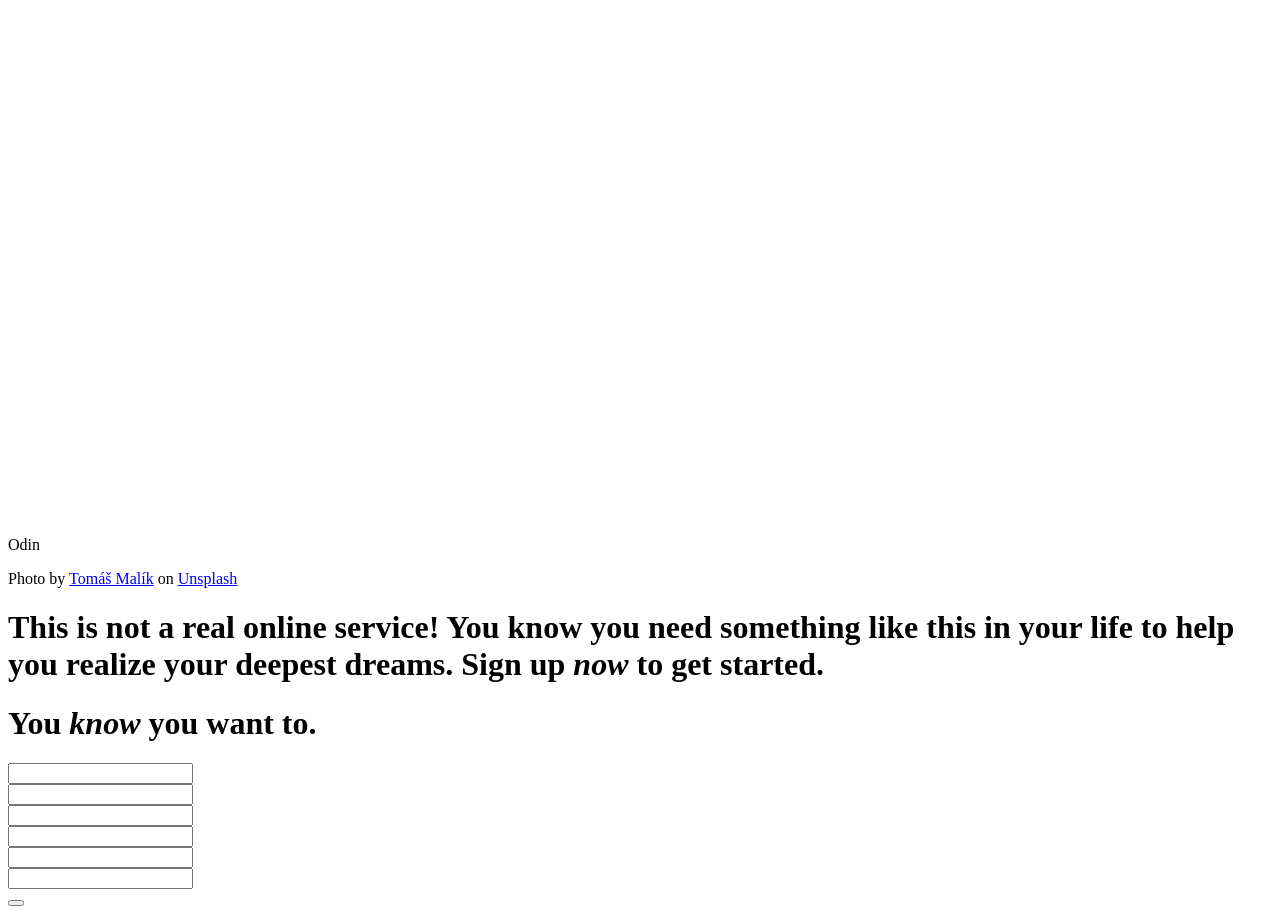
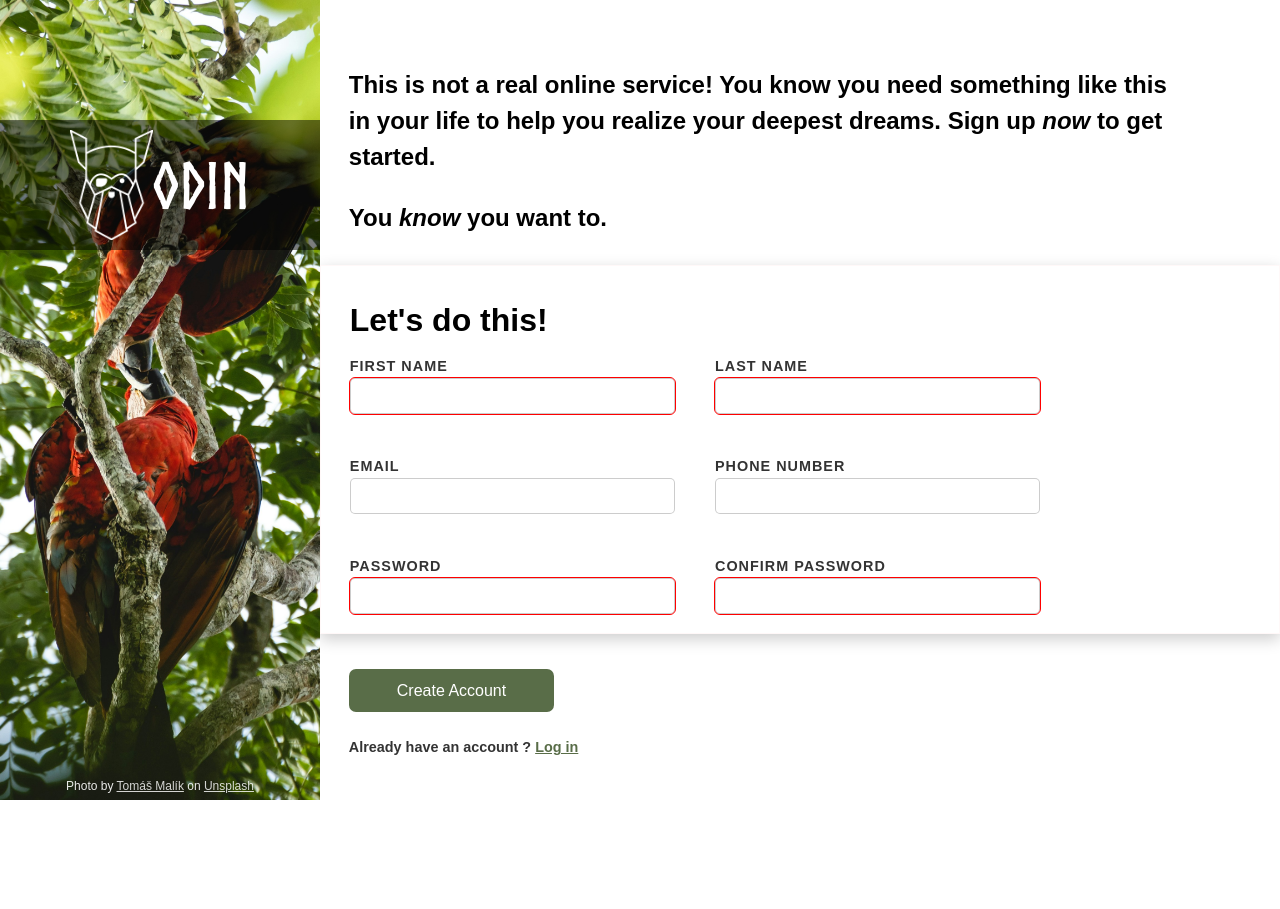
Before and after one commit to Vlad-Os1/Sign-up-Form, a plain HTML site: page index.html in a window 1280 px wide. Shown: the top 909 px of the page. After the commit the page ends 800 px from the top, so only its background shows below. Drawn offline with Linux system fonts and the light colour scheme.

Commit message:
add styling
this is the first one version made without using media and grid

```diff
--- a/index.html
+++ b/index.html
@@ -12,45 +12,52 @@
         <img class="logo" src="img/odin-lined.png" alt="Odin Logo">
         <p class="logo-paragraph">Odin</p>
       </div>
-      <div class="bacground-footer">
+      <div class="background-footer">
         <p>Photo by <a href="https://unsplash.com/@malcoo">Tomáš Malík</a> on <a href="https://unsplash.com/">Unsplash</a></p>
       </div>
     </div>
     <div class="content-container">
+      <div class="content-heading">
         <h1>
           This is not a real online service! You know you need something
           like this in your life to help you realize your deepest dreams.
           Sign up <em>now</em> to get started.
         </h1>
         <h1>You <em>know</em> you want to.</h1>
+      </div>
+
       <form action="" method="post" class="form">
+        <div class="form-container">
+          <h1>Let's do this!</h1>
           <div class="form-fname">
-          <label for="fname"></label>
+            <label for="fname">first name</label>
             <input type="text" id="fname" required>
           </div>
-        <div class="form-surname">
-          <label for="surname"></label>
+          <div class="form-field">
+            <label for="surname">last name</label>
             <input type="text" id="surname" required>
           </div>
-        <div class="form-email">
-          <label for="email"></label>
-          <input type="email" id="email" required>
+          <div class="form-field">
+            <label for="email">email</label>
+            <input type="email" id="email">
           </div>
-        <div class="form-number">
-          <label for="number"></label>
-          <input type="tel" id="number" required>
+          <div class="form-field">
+            <label for="number">phone number</label>
+            <input type="tel" id="number">
           </div>
-        <div class="form-pwd">
-          <label for="pwd"></label>
+          <div class="form-field">
+            <label for="pwd">password</label>
             <input type="password" id="pwd" required>
           </div>
-        <div class="form-pwd confirm">
-          <label for="pwd-confirm"></label>
+          <div class="form-field confirm-pwd">
+            <label for="pwd-confirm">confirm password</label>
             <input type="password" id="pwd-confirm" required>
           </div>
-        <button type="submit"></button>
+        </div>
+        <button type="submit">Create Account</button>
       </form>
-      <p>Already have an account ? <a href="#">Log in</a></p>
+      <p class="content-login">Already have an account ? <a href="#">Log in</a></p>
     </div>
+    <script src="script.js"></script>
   </body>
 </html>
--- a/styles.css
+++ b/styles.css
@@ -1,3 +1,4 @@
+/* Fonts */
 @font-face {
   font-family: "Norse Bold";
   src:
@@ -6,3 +7,179 @@
   font-weight: normal;
   font-size: normal;
 }
+
+/* CSS reset */
+*, *::before, *::after {
+  box-sizing: border-box;
+}
+* {
+  margin: 0;
+}
+body {
+  line-height: 1.5;
+  -webkit-font-smoothing: antialiased;
+}
+img, picture, video, canvas, svg {
+  display: block;
+  max-width: 100%;
+}
+input, button, textarea, select {
+  font: inherit;
+}
+p, h1, h2, h3, h4, h5, h6 {
+  overflow-wrap: break-word;
+}
+#root, #__next {
+  isolation: isolate;
+}
+
+
+/* Main Styling */
+*{
+  font-family: sans-serif;
+}
+
+:root{
+  isolation: isolate;
+}
+
+
+body{
+  display: flex;
+}
+
+label{
+  text-transform: uppercase;
+  user-select: none;
+  font-weight: 600;
+  font-size: .9rem;
+  letter-spacing: 1px;
+  color: rgba(0, 0, 0, 0.8);
+}
+
+input {
+  border-radius: 5px;
+  padding: 5px;
+  border: 1px solid rgba(0, 0, 0, 0.2);
+}
+
+input:focus, input:invalid:focus {
+  outline: 1px solid blue;
+}
+
+input:invalid {
+  outline: 1px solid red;
+}
+
+.background-container {
+  position: relative;
+  height: 100vh;
+  width: 25vw;
+  background-image: url(img/tomas-malik-iVlTafKhE3w-unsplash.jpg);
+  background-size: cover;
+  background-position: center;
+}
+
+.icon-content{
+  display: flex;
+  position: relative;
+  height: max(15%, 130px);
+  padding: 10px 0;
+  background-color: rgba(0, 0, 0, 0.5);
+  align-items: center;
+  justify-content: center;
+  top: 15%;
+  overflow: hidden;
+}
+
+.logo{
+  height: 100%;
+  width: auto;
+}
+
+.logo-paragraph{
+  font-family: "Norse Bold", sans-serif;
+  font-size: 4rem;
+  color: #fff;
+}
+
+.background-footer {
+  position: absolute;
+  bottom: 0;
+  width: 100%;
+  text-align: center;
+  padding-bottom: 5px;
+
+}
+
+.background-footer p, .background-footer a {
+  font-size: 0.75rem;
+  color: #fff;
+  opacity: 0.9;
+}
+
+.content-container {
+  width: 75vw;
+}
+
+.content-heading{
+  margin: 7% 10% 3% 3%;
+
+}
+
+.content-heading h1{
+  font-size: 1.5rem;
+}
+
+.content-heading h1 + h1{
+  margin-top: 3%;
+}
+
+.form{
+  margin-bottom: 25px;
+}
+
+.form-container{
+  border: 1px solid #fff8f8;
+  box-shadow: 0px 5px 15px rgba(0, 0, 0, 0.2);
+  display: flex;
+  flex-flow: row wrap;
+  gap: 40px;
+  padding-left: 3%;
+  padding-bottom: 2%;
+  margin-bottom: 35px;
+}
+.form-container h1{
+  position: relative;
+  top: 30px;
+  width: 100%;
+}
+
+.form-container div{
+  width: max(35%, 150px);
+}
+
+.form-container div input{
+  width: 100%;
+}
+
+button[type="submit"]{
+  padding: 1% 5%;
+  border-radius: 7px;
+  border: 0;
+  background-color: #596d48;
+  color: #fff;
+  margin-left: 3%;
+  cursor: pointer;
+}
+
+.content-login {
+  font-size: .90rem;
+  font-weight: 600;
+  margin-left: 3%;
+  color: rgba(0, 0, 0, 0.8)
+}
+
+.content-login a {
+  color: #596d48;
+}
```
Lines whose indentation alone changed are shown as unchanged.
